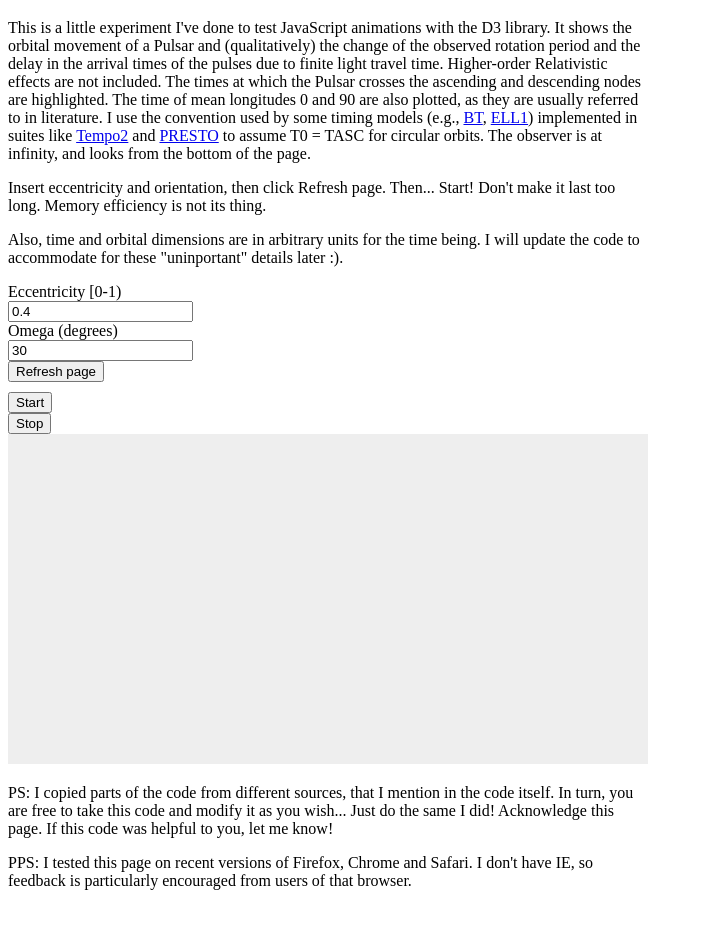
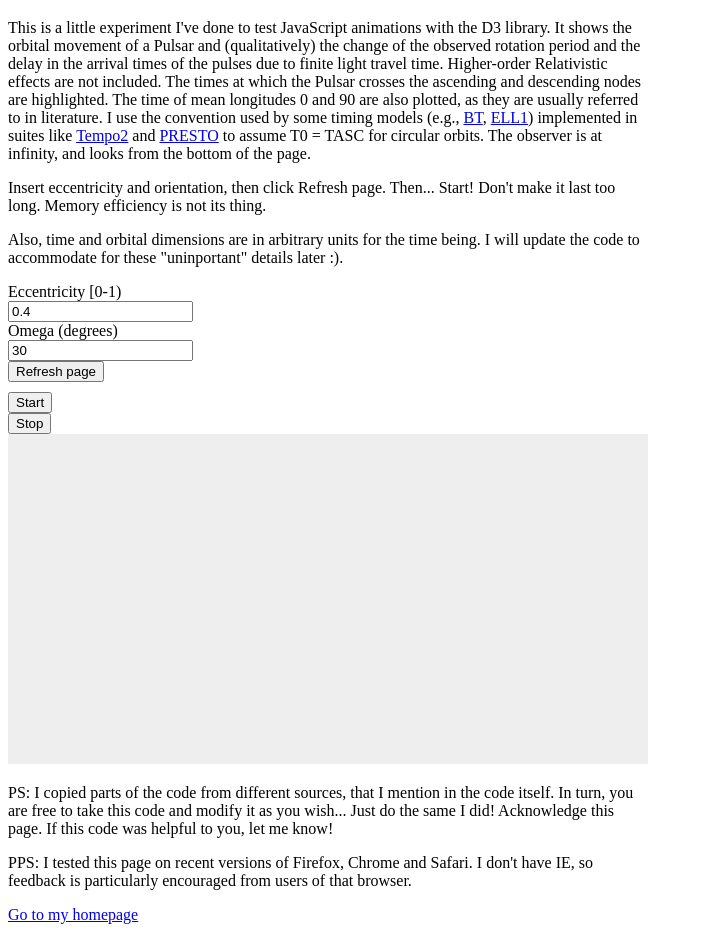
Before and after one commit to matteobachetti/jsPulsarOrbit, a plain HTML site: page index.html in a window 1280 px wide. Shown: the part 61-1001 px from the top of the page, without its empty margins (0-703 px from the left). Before the commit the page ends 967 px from the top, so only its background shows below. Drawn offline with nearby package versions, Linux system fonts and the light colour scheme.

Commit message:
Added link to home page

```diff
--- a/index.html
+++ b/index.html
@@ -47,6 +47,7 @@ The observer is at infinity, and looks from the bottom of the page.</p>
 <div id="description" style="width: 640px;">
 <p>PS: I copied parts of the code from different sources, that I mention in the code itself. In turn, you are free to take this code and modify it as you wish... Just do the same I did! Acknowledge this page. If this code was helpful to you, let me know! </p>
 <p>PPS: I tested this page on recent versions of Firefox, Chrome and Safari. I don't have IE, so feedback is particularly encouraged from users of that browser.</p>
+<p><a href="http://www.matteobachetti.it">Go to my homepage</a></p>
 
 </div>
 
```
